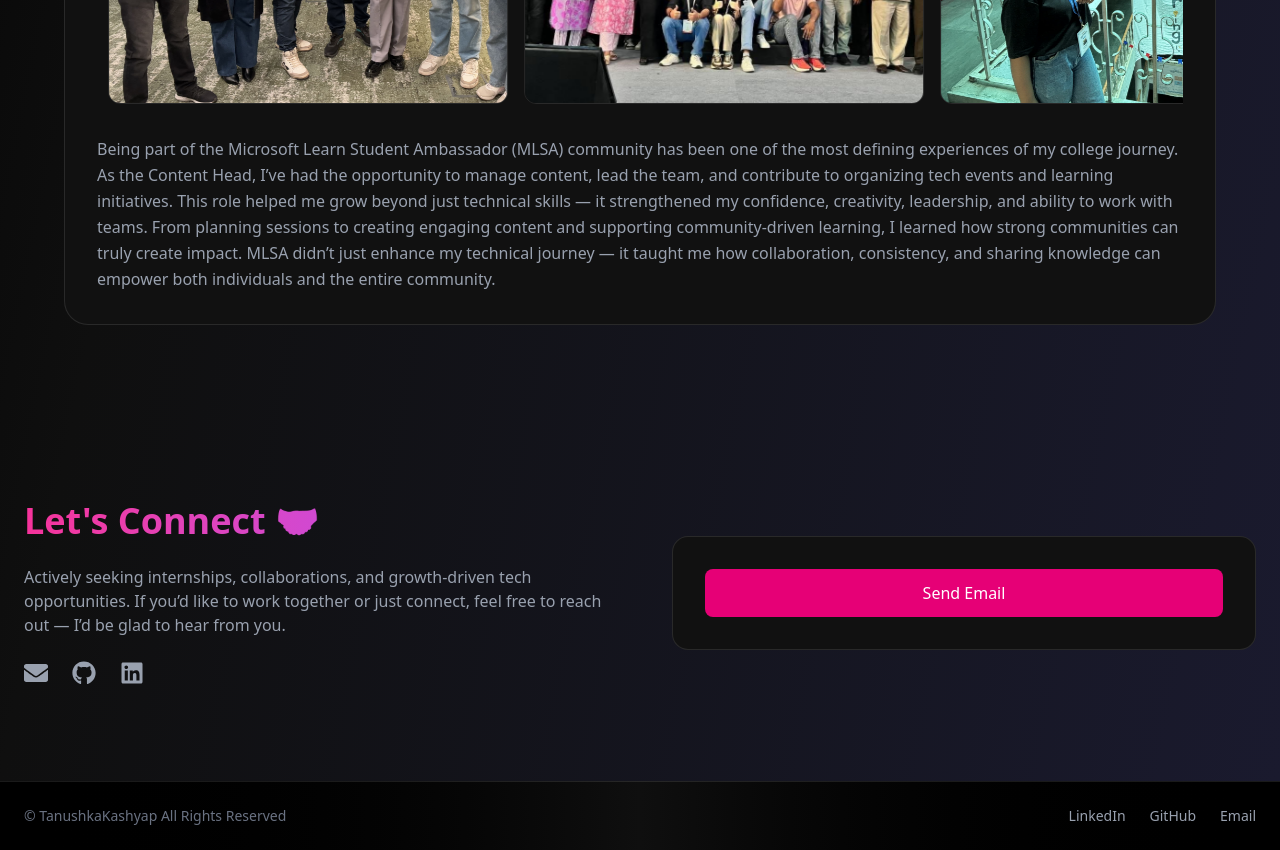
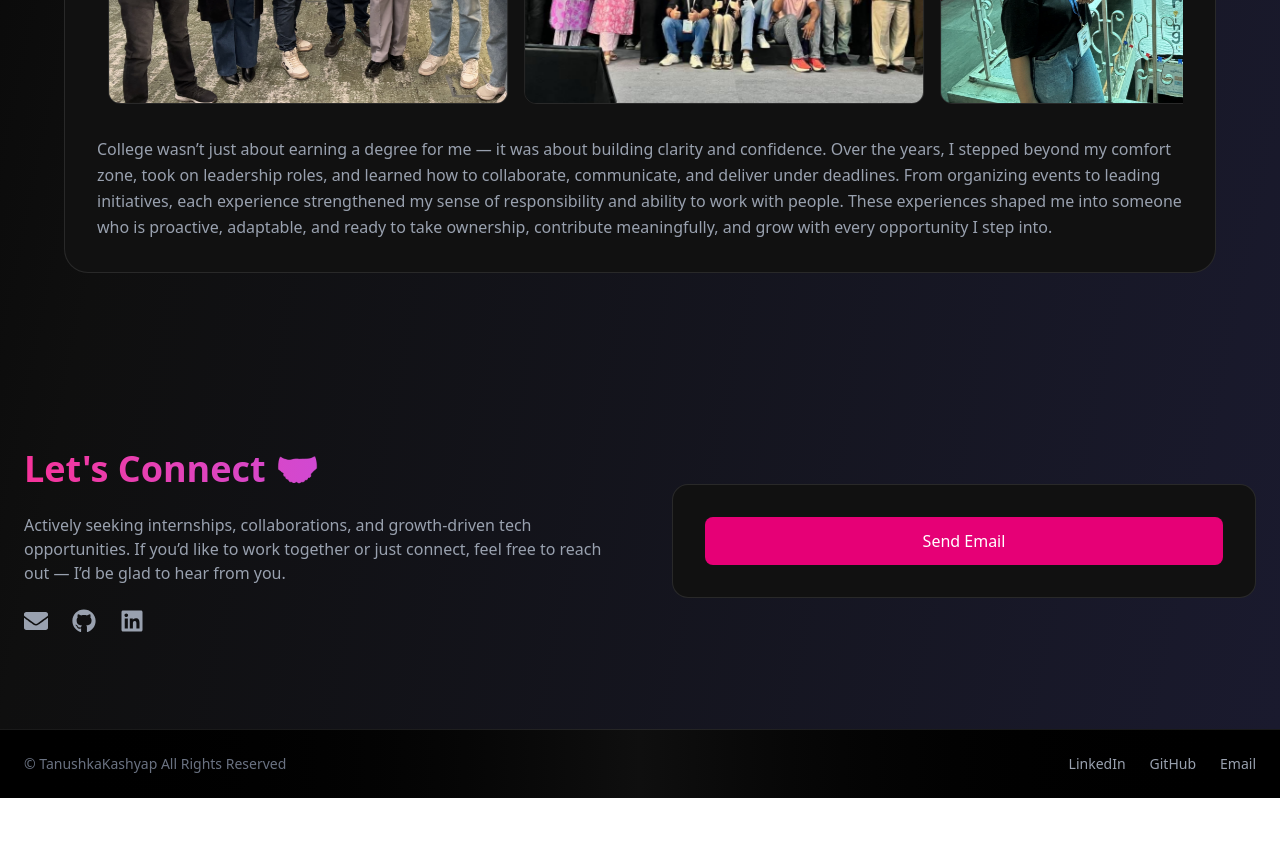
Before and after one commit to Tanukash12/TanuKash-Portfolio, a React (Vite) app: page / in a window 1280 px wide. Shown: the part 5500-6350 px from the top of the page. After the commit the page ends 6298 px from the top, so only its background shows below. Built offline with nearby package versions, Linux system fonts and the light colour scheme.

Commit message:
Refactor Community component text for improved clarity and personal reflection

```diff
--- a/src/components/Community.jsx
+++ b/src/components/Community.jsx
@@ -42,16 +42,12 @@ const Community = () => {
 
         {/* text */}
         <p className="mt-8 text-gray-400 leading-relaxed">
-          Being part of the Microsoft Learn Student Ambassador (MLSA) community has been one of the most defining experiences of my college journey.
-          As the Content Head, I’ve had the opportunity to manage content, lead the team, and contribute to
-          organizing tech events and learning initiatives.
-
-          This role helped me grow beyond just technical skills — it strengthened my confidence, creativity, leadership,
-          and ability to work with teams. From planning sessions to creating engaging content and supporting community-driven
-          learning, I learned how strong communities can truly create impact.
-
-          MLSA didn’t just enhance my technical journey — it taught me how collaboration, consistency, and sharing
-          knowledge can empower both individuals and the entire community.
+          College wasn’t just about earning a degree for me — it was about building clarity and confidence.
+          Over the years, I stepped beyond my comfort zone, took on leadership roles, and learned how to collaborate,
+          communicate, and deliver under deadlines. From organizing events to leading initiatives, each experience
+          strengthened my sense of responsibility and ability to work with people. These experiences shaped me into
+          someone who is proactive, adaptable, and ready to take ownership, contribute meaningfully,
+          and grow with every opportunity I step into.
         </p>
 
       </div>
```
